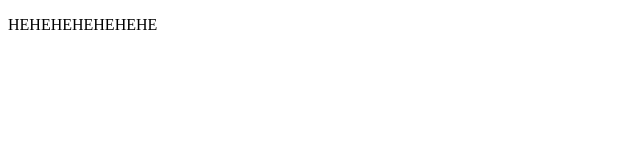
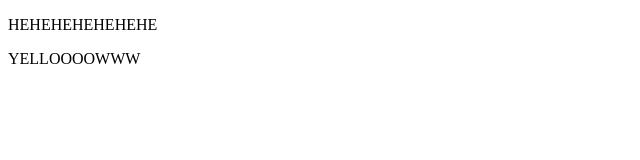
Before and after one commit to Astha-Srivastav/secondrepository, a plain HTML site: page index.html in a window 1280 px wide. Shown: the whole page, without its empty margins (0-640 px from the left). Drawn offline with Linux system fonts and the light colour scheme.

Commit message:
feaature1 commit branch

```diff
--- a/index.html
+++ b/index.html
@@ -7,5 +7,6 @@
   </head>
   <body>
     <p>HEHEHEHEHEHEHE</p>
+    <p>YELLOOOOWWW</p>
   </body>
 </html>
```
Also changed, not shown: 1 other file.
